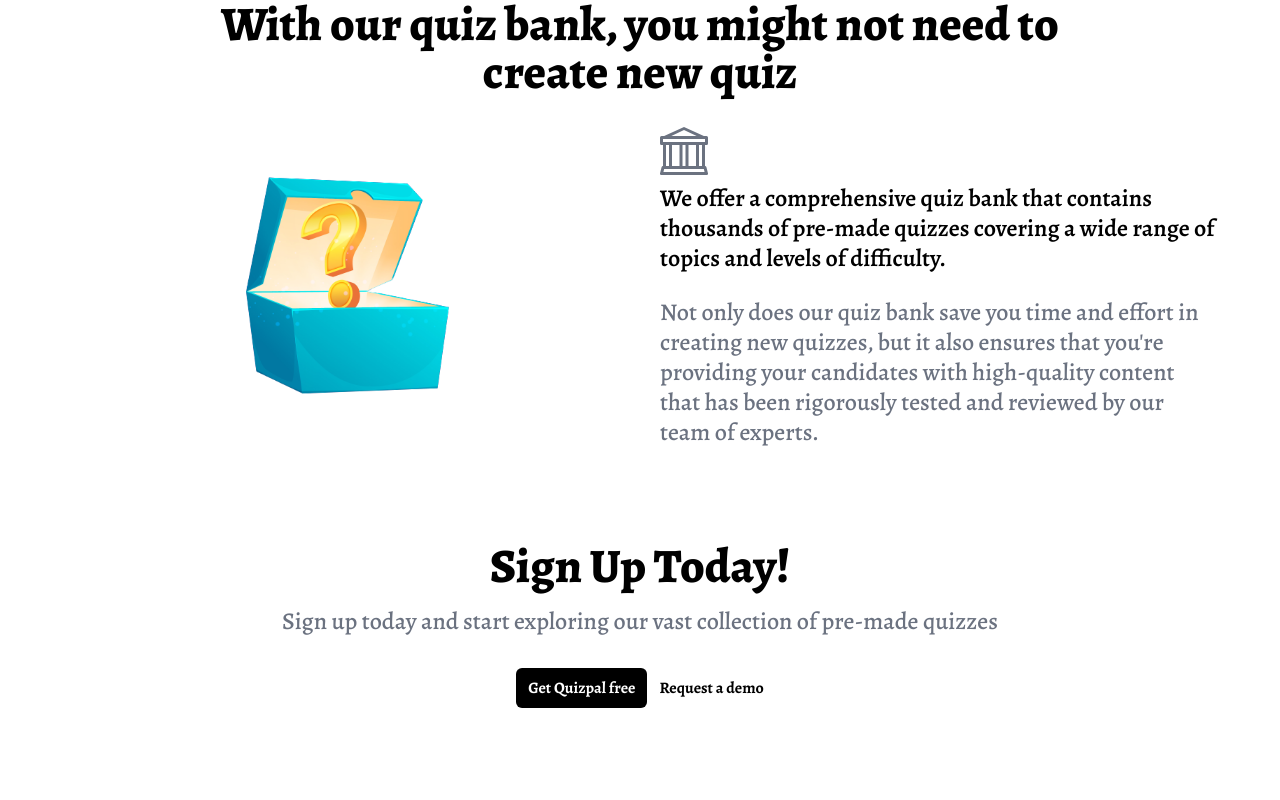
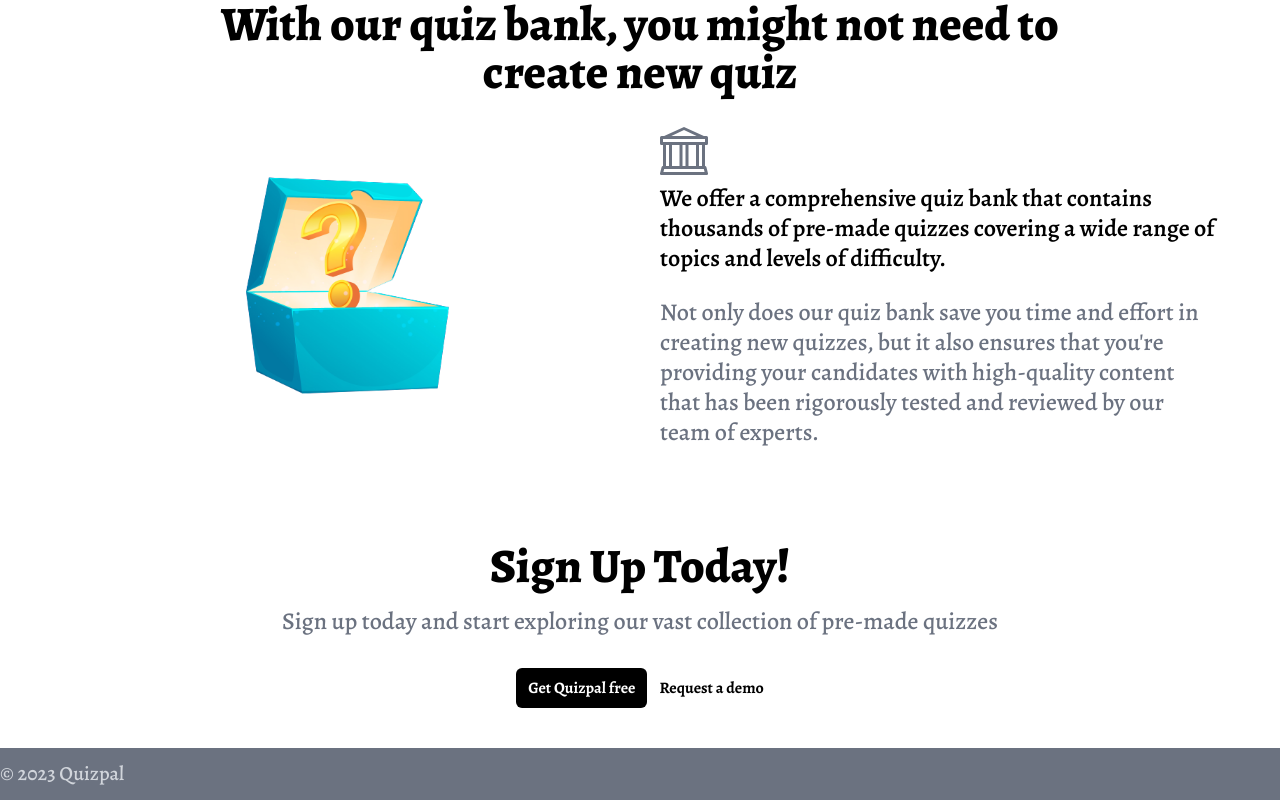
Before and after one commit to mmesomasaint/quizpal-lander, a Next.js app: page / in a window 1280 px wide. Shown: the part 2303-3103 px from the top of the page. Before the commit the page ends 3011 px from the top, so only its background shows below. Built offline with nearby package versions, Linux system fonts and the light colour scheme.

Commit message:
Feat: Design the footer

```diff
--- a/pages/index.tsx
+++ b/pages/index.tsx
@@ -177,6 +177,9 @@ export default function Home() {
             </span>
           </div>
         </div>
+        <div className='mt-10 py-3 bg-gray-500'>
+          <p className='text-gray-300 text-xl font-medium'>&copy; 2023 Quizpal</p>
+        </div>
       </main>
     </>
   )
```
